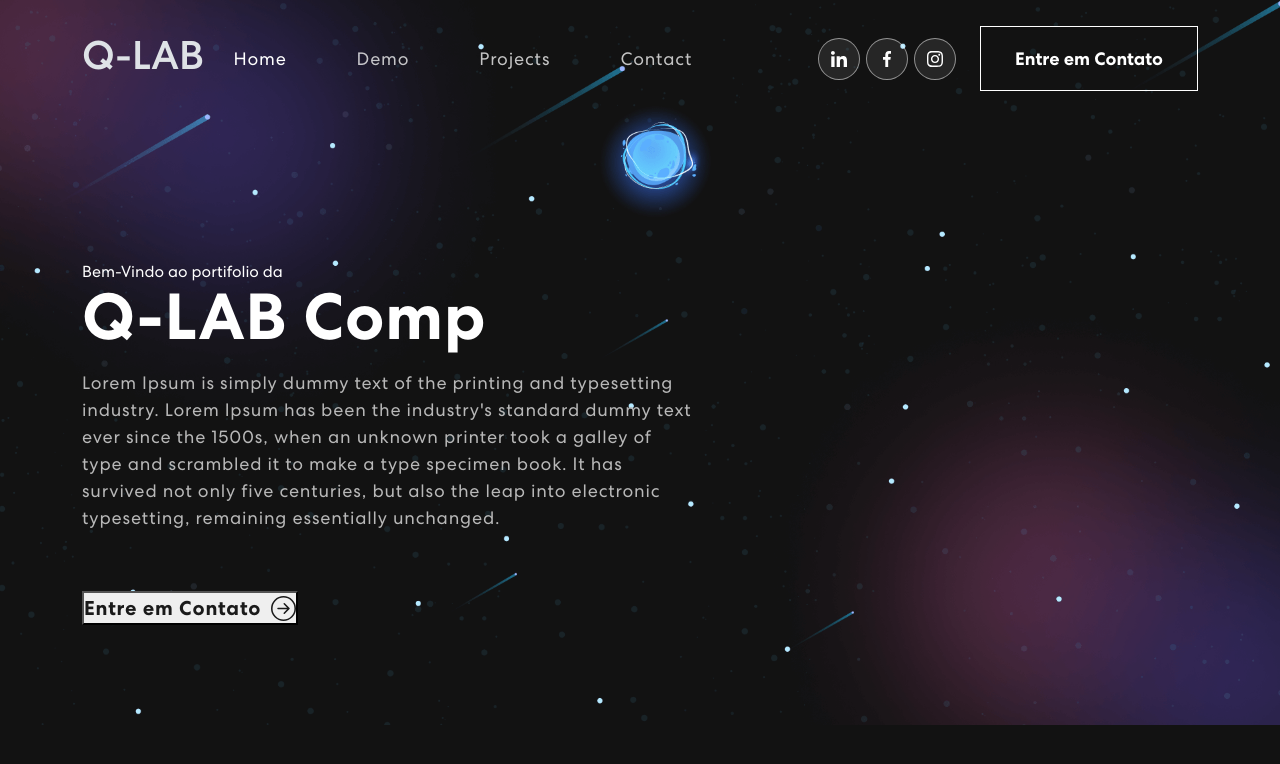
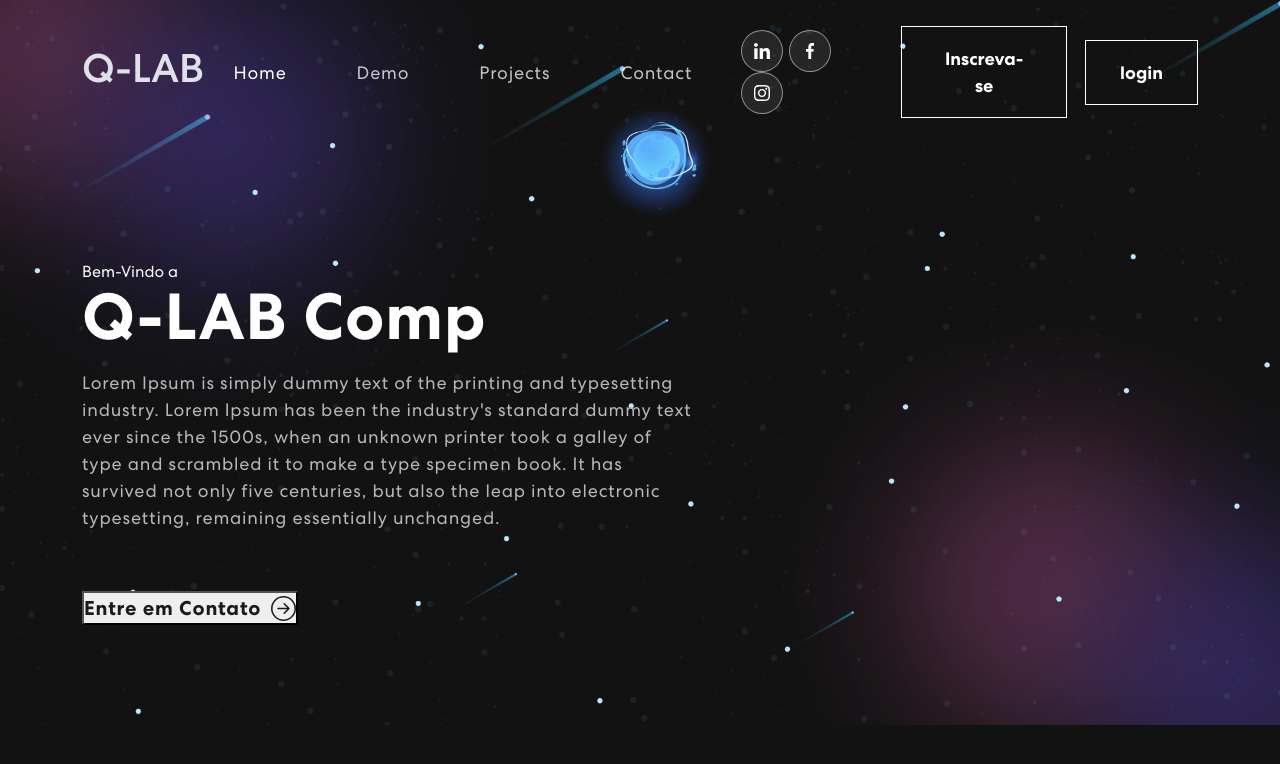
Before and after one commit to Samuel-Amancio-Santos/q-lab, a React (Create React App) app: page / in a window 1280 px wide. Shown: the top 764 px of the page. Built offline with nearby package versions, Linux system fonts and the light colour scheme.

Commit message:
Banner e Navbar ok

```diff
--- a/src/components/Banner.js
+++ b/src/components/Banner.js
@@ -47,7 +47,7 @@
             <Container>
                 <Row className="align-items-center">
                     <Col xs={12} md={6} xl={7}>
-                        <span className="tagLine">Bem-Vindo ao portifolio da</span>
+                        <span className="tagLine">Bem-Vindo a</span>
                         <h1>{`Q-LAB `}<span className="wrap">{text}</span></h1>
                         <p>Lorem Ipsum is simply dummy text of the printing and typesetting industry. Lorem Ipsum has been the industry's standard dummy text ever since the 1500s, when an unknown printer took a galley of type and scrambled it to make a type specimen book. It has survived not only five centuries, but also the leap into electronic typesetting, remaining essentially unchanged.</p>
                         <button onClick={() => console.log('connect')}>Entre em Contato <ArrowRightCircle size={25} /> </button>
--- a/src/components/NavBar.js
+++ b/src/components/NavBar.js
@@ -50,7 +50,8 @@
                 <a href='#'>< img src={navIcon2}  alt=""/></a>
                 <a href='#'>< img src={navIcon3}  alt=""/></a>
              </div>
-             <button className='vvd' onClick={() => console.console.log('connect')}><span>Entre em Contato</span> </button>
+             <button className='vvd' onClick={() => console.console.log('connect')}><span>Inscreva-se</span> </button>
+             <button className='vvd' onClick={() => console.console.log('connect')}><span>login</span> </button>
           </span>
         </Navbar.Collapse>
       </Container>
```
